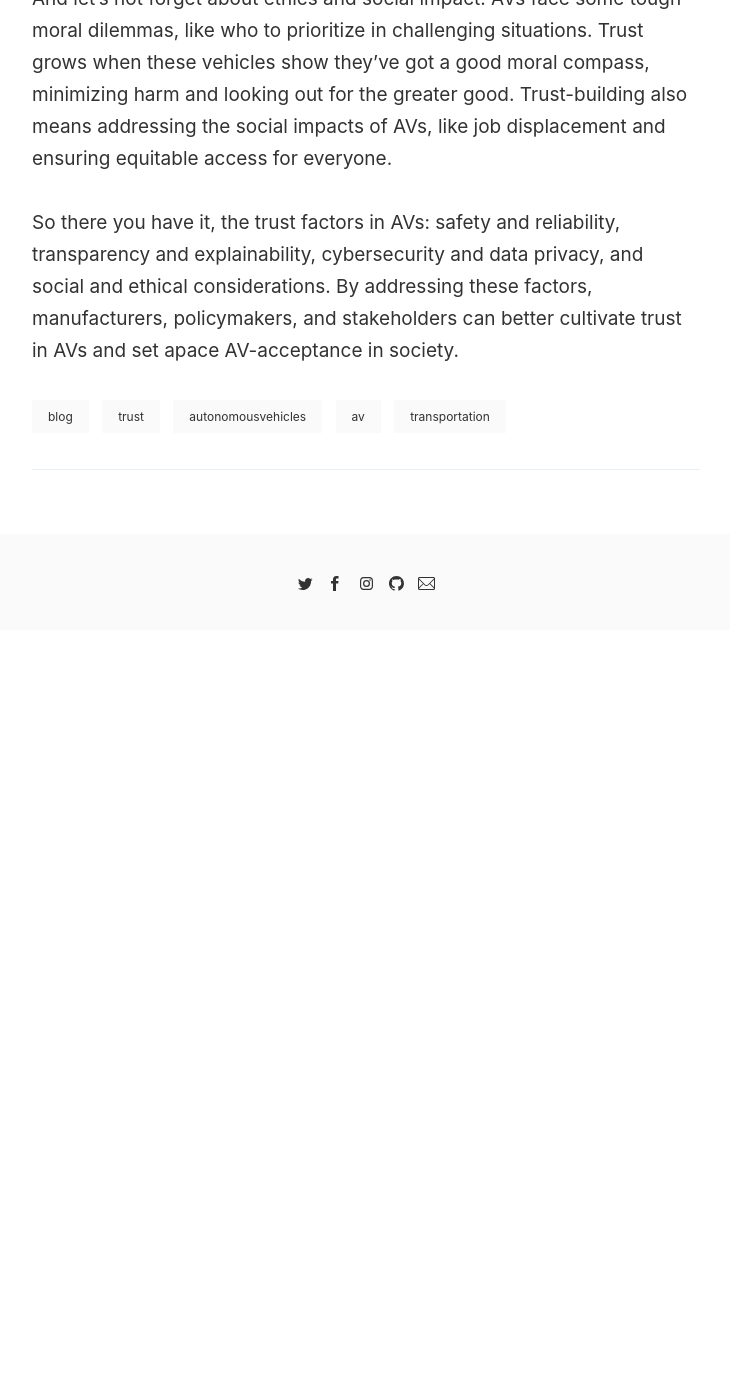
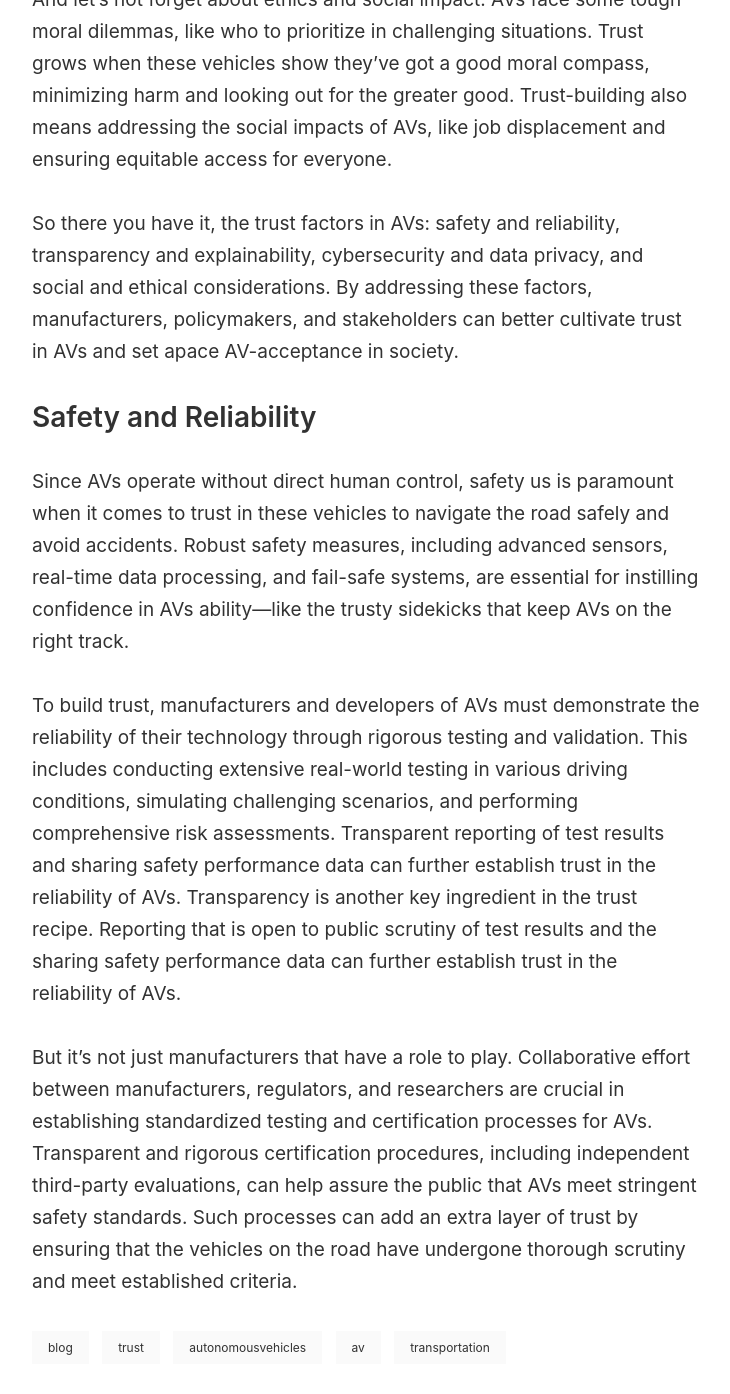
Before and after one commit to AngleSaxonJute/AngleSaxonJute.github.io, a Jekyll site: the page built from _posts/2023-05-08-trust-in-the-acceptance-of-autonomous-vehicles-building-confidence-in-driverless-technology.markdown, in a window 1280 px wide and 1400 px high, scrolled down 2443 px. Shown: the top 1394 px of the window, without its empty margins (274-1004 px from the left). Built offline with Jekyll 4.4.1, drawn with Linux system fonts in a browser that asks for light colours; comment, search, counter and statistics services are not loaded; before the commit the page ends 3073 px from its top, so only the background shows below that.

Commit message:
Update 2023-05-08-trust-in-the-acceptance-of-autonomous-vehicles-building-confidence-in-driverless-technology.markdown

```diff
--- a/_posts/2023-05-08-trust-in-the-acceptance-of-autonomous-vehicles-building-confidence-in-driverless-technology.markdown
+++ b/_posts/2023-05-08-trust-in-the-acceptance-of-autonomous-vehicles-building-confidence-in-driverless-technology.markdown
@@ -25,3 +25,10 @@ Now, let's talk about cybersecurity and data privacy. We all know how important
 And let's not forget about ethics and social impact. AVs face some tough moral dilemmas, like who to prioritize in challenging situations. Trust grows when these vehicles show they've got a good moral compass, minimizing harm and looking out for the greater good. Trust-building also means addressing the social impacts of AVs, like job displacement and ensuring equitable access for everyone.
 
 So there you have it, the trust factors in AVs: safety and reliability, transparency and explainability, cybersecurity and data privacy, and social and ethical considerations. By addressing these factors, manufacturers, policymakers, and stakeholders can better cultivate trust in AVs and set apace AV-acceptance in society.
+
+## Safety and Reliability
+Since AVs operate without direct human control, safety us is paramount when it comes to trust in these vehicles to navigate the road safely and avoid accidents. Robust safety measures, including advanced sensors, real-time data processing, and fail-safe systems, are essential for instilling confidence in AVs ability—like the trusty sidekicks that keep AVs on the right track.
+
+To build trust, manufacturers and developers of AVs must demonstrate the reliability of their technology through rigorous testing and validation. This includes conducting extensive real-world testing in various driving conditions, simulating challenging scenarios, and performing comprehensive risk assessments. Transparent reporting of test results and sharing safety performance data can further establish trust in the reliability of AVs. Transparency is another key ingredient in the trust recipe. Reporting that is open to public scrutiny of test results and the sharing safety performance data can further establish trust in the reliability of AVs.
+
+But it's not just manufacturers that have a role to play. Collaborative effort between manufacturers, regulators, and researchers are crucial in establishing standardized testing and certification processes for AVs. Transparent and rigorous certification procedures, including independent third-party evaluations, can help assure the public that AVs meet stringent safety standards. Such processes can add an extra layer of trust by ensuring that the vehicles on the road have undergone thorough scrutiny and meet established criteria.
```
Also changed, not shown: other parts of _posts/2023-05-08-trust-in-the-acceptance-of-autonomous-vehicles-building-confidence-in-driverless-technology.markdown (+1 -1 lines).
